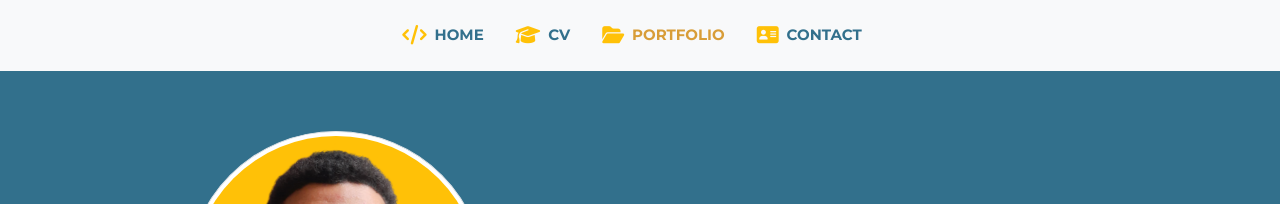
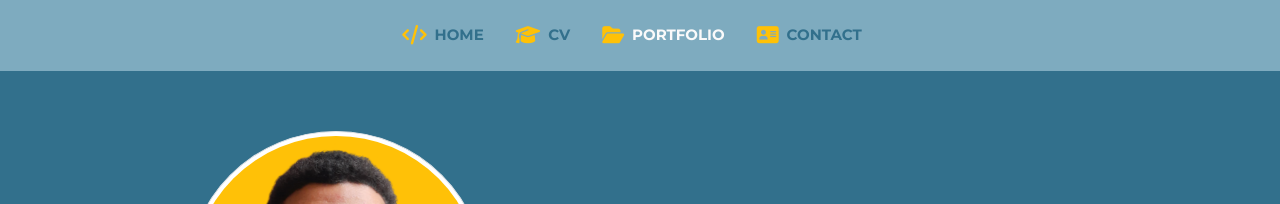
Before and after one commit to JayDe-FR/Final-Portfolio, a website: page index.html in a window 1280 px wide. In both pictures the pointer is over the element 640 px from the left and 35 px from the top of the page. Shown: the top 204 px of the page. Drawn offline with nearby package versions, Linux system fonts and the light colour scheme.

Commit message:
Navbar changes

```diff
--- a/style/style.css
+++ b/style/style.css
@@ -58,6 +58,14 @@ body {
 
 /* MENU SECTION */
 
+#menu {
+  transition: all ease-in-out 250ms;
+}
+
+#menu:hover {
+  background: var(--color-bg-sub-title) !important;
+}
+
 #menu span {
   font-size: 120%;
 }
@@ -73,7 +81,7 @@ body {
 }
 
 .nav-titles .nav-link.nav-item:hover {
-  color: var(--color-icon-hover);
+  color: var(--color-bg);
 }
 
 /* PRESENTATION SECTION */
```
